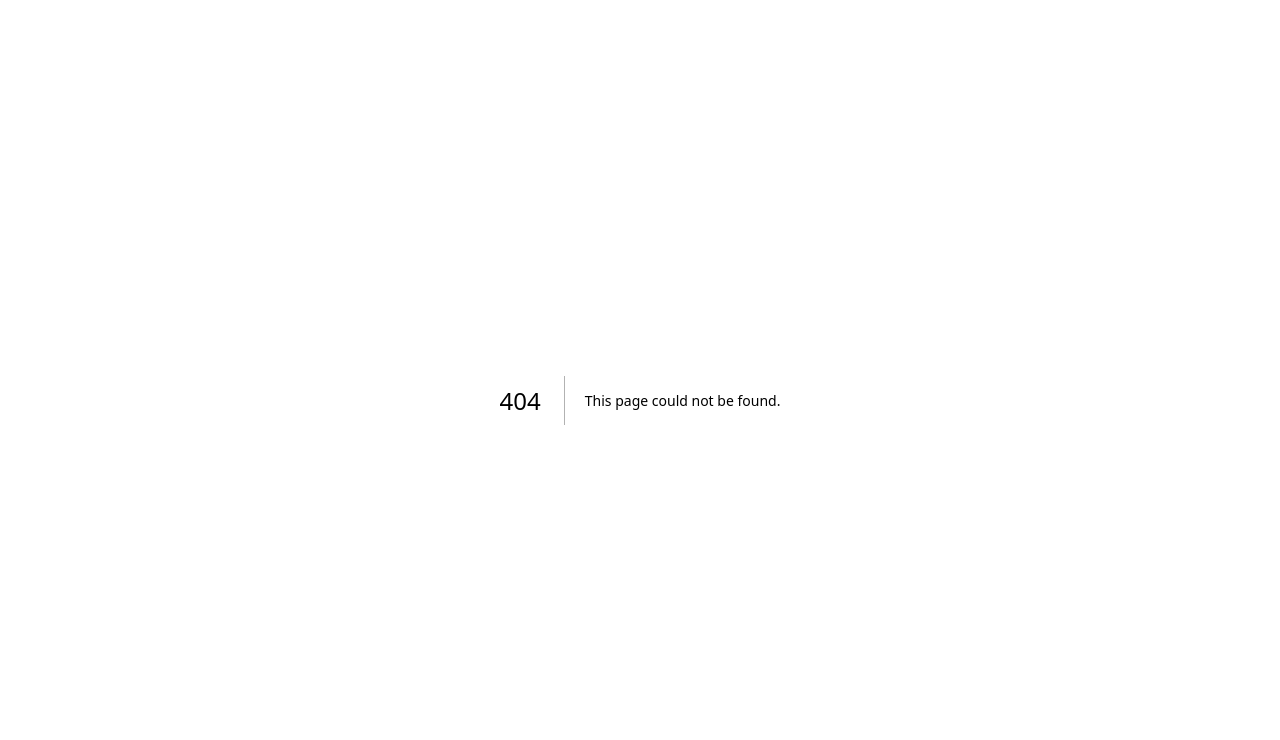
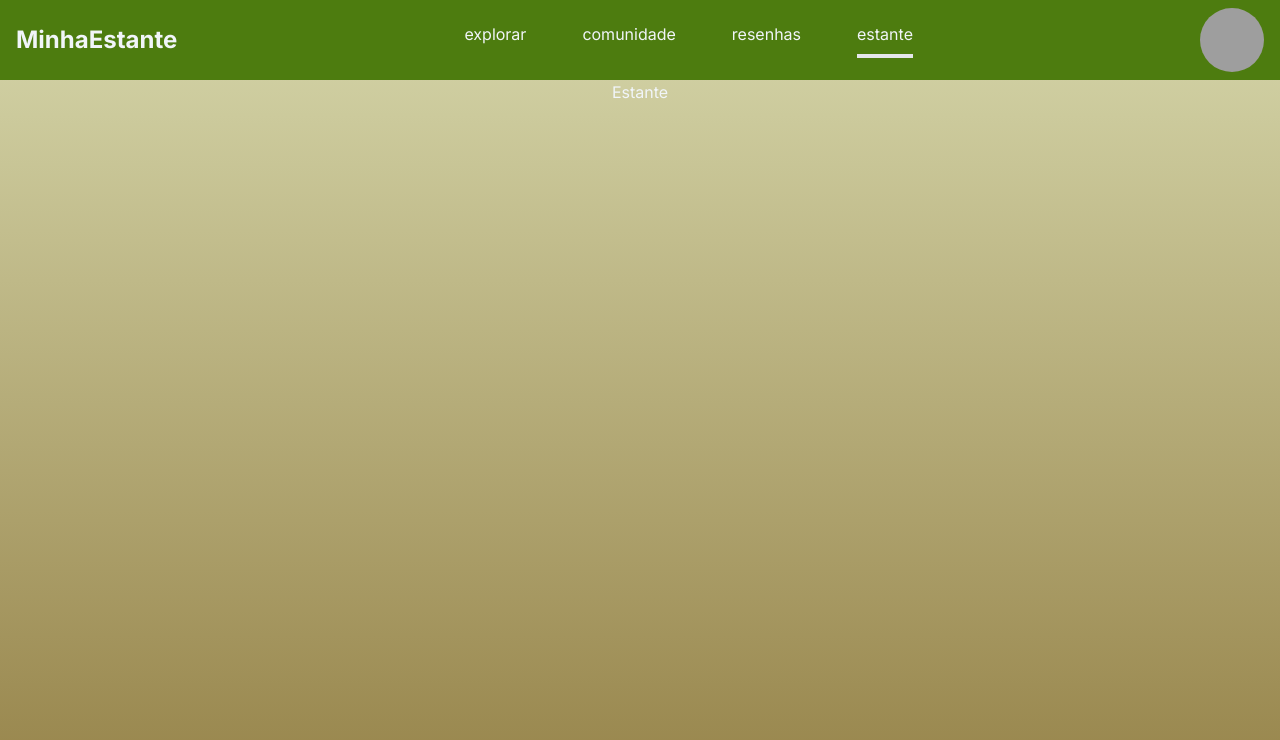
Before and after one commit to thiemimi/minhaestanteWEB, a Next.js app: page /estante in a window 1280 px wide. Before the commit this address had no page. Shown: the top 740 px of the page. Built offline with nearby package versions, Linux system fonts and the light colour scheme; grey boxes are pictures that could not be loaded.

Commit message:
MinhaEstanteWeb

```diff
--- /dev/null
+++ b/src/app/comunidade/page.tsx
@@ -0,0 +1,11 @@
+import NavBar from "@/components/NavBar";
+import Image from "next/image";
+
+export default function Comunidade() {
+  return (
+    <main className="flex min-h-screen flex-col items-center">
+      <NavBar  active="comunidade"/>
+      <h1>Comunidade</h1>
+    </main>
+  );
+}
--- /dev/null
+++ b/src/app/estante/page.tsx
@@ -0,0 +1,11 @@
+import NavBar from "@/components/NavBar";
+import Image from "next/image";
+
+export default function Estante() {
+  return (
+    <main className="flex min-h-screen flex-col items-center">
+      <NavBar active="estante"/>
+      <h1>Estante</h1>
+    </main>
+  );
+}
--- /dev/null
+++ b/src/app/explorar/page.tsx
@@ -0,0 +1,11 @@
+import Image from "next/image";
+import NavBar from "@/components/NavBar";
+
+export default function Explorar() {
+  return (
+    <main className="flex min-h-screen flex-col items-center">
+      <NavBar active="explorar"/>
+      <h1>Explorar</h1>
+    </main>
+  );
+}
--- a/src/app/globals.css
+++ b/src/app/globals.css
@@ -3,18 +3,11 @@
 @tailwind utilities;
 
 :root {
-  --foreground-rgb: 0, 0, 0;
-  --background-start-rgb: 214, 219, 220;
-  --background-end-rgb: 255, 255, 255;
+  --foreground-rgb: 241, 245, 249;
+  --background-start-rgb: 213, 214, 170;
+  --background-end-rgb: 150, 131, 73;
 }
 
-@media (prefers-color-scheme: dark) {
-  :root {
-    --foreground-rgb: 255, 255, 255;
-    --background-start-rgb: 0, 0, 0;
-    --background-end-rgb: 0, 0, 0;
-  }
-}
 
 body {
   color: rgb(var(--foreground-rgb));
--- /dev/null
+++ b/src/app/not-found.tsx
@@ -0,0 +1,14 @@
+import Link from "next/link"
+
+export default function NotFound(){
+    return(
+        <main className="flex mion-h-screen flex-col items-center">
+            <h1 className="text-xl font-bold">Erro</h1>
+            <p>Página não encontrada</p>
+            <Link href="/">
+                voltar para página inicial
+            </Link>
+
+        </main>
+    )
+}
--- a/src/app/page.tsx
+++ b/src/app/page.tsx
@@ -1,113 +1,46 @@
 import Image from "next/image";
+import NavBar from "@/components/NavBar";
+import { ChevronDown } from "lucide-react";
 
 export default function Home() {
+
+  const resenhas = [
+    {
+      id: 1,
+      nome: "Resenha",
+      baba: "seila"
+    },
+    {
+      id: 2,
+      nome: "Resenha",
+      baba: "sei la"
+    },
+    {
+      id: 3,
+      nome: "Resenha",
+      baba: "sei la"
+    }
+
+  ]
   return (
-    <main className="flex min-h-screen flex-col items-center justify-between p-24">
-      <div className="z-10 max-w-5xl w-full items-center justify-between font-mono text-sm lg:flex">
-        <p className="fixed left-0 top-0 flex w-full justify-center border-b border-gray-300 bg-gradient-to-b from-zinc-200 pb-6 pt-8 backdrop-blur-2xl dark:border-neutral-800 dark:bg-zinc-800/30 dark:from-inherit lg:static lg:w-auto  lg:rounded-xl lg:border lg:bg-gray-200 lg:p-4 lg:dark:bg-zinc-800/30">
-          Get started by editing&nbsp;
-          <code className="font-mono font-bold">src/app/page.tsx</code>
-        </p>
-        <div className="fixed bottom-0 left-0 flex h-48 w-full items-end justify-center bg-gradient-to-t from-white via-white dark:from-black dark:via-black lg:static lg:h-auto lg:w-auto lg:bg-none">
-          <a
-            className="pointer-events-none flex place-items-center gap-2 p-8 lg:pointer-events-auto lg:p-0"
-            href="https://vercel.com?utm_source=create-next-app&utm_medium=appdir-template&utm_campaign=create-next-app"
-            target="_blank"
-            rel="noopener noreferrer"
-          >
-            By{" "}
-            <Image
-              src="/vercel.svg"
-              alt="Vercel Logo"
-              className="dark:invert"
-              width={100}
-              height={24}
-              priority
-            />
-          </a>
+    <main className="flex min-h-screen flex-col items-center">
+      <NavBar active="resenhas"/>
+
+      <section className="bg-green-400 rounded min-w-[1000px] p-4 m-4">
+        <h2 className="text-2xl font-semibold">Minhas Resenhas</h2>
+        <div id="data">
+          {resenhas.map(resenha => {
+            return(
+              <div key={resenha.id} className="flex justify-between bg-green-800 rounded min-w-[150px] min-h-[100px] p-4 m-4" id="data-row">
+                <div className="flex gap-1">
+                  <span>{resenha.nome}</span>
+                  <ChevronDown/>
+                </div>
+              </div>
+            )
+          })}
         </div>
-      </div>
-
-      <div className="relative flex place-items-center before:absolute before:h-[300px] before:w-full sm:before:w-[480px] before:-translate-x-1/2 before:rounded-full before:bg-gradient-radial before:from-white before:to-transparent before:blur-2xl before:content-[''] after:absolute after:-z-20 after:h-[180px] after:w-full sm:after:w-[240px] after:translate-x-1/3 after:bg-gradient-conic after:from-sky-200 after:via-blue-200 after:blur-2xl after:content-[''] before:dark:bg-gradient-to-br before:dark:from-transparent before:dark:to-blue-700 before:dark:opacity-10 after:dark:from-sky-900 after:dark:via-[#0141ff] after:dark:opacity-40 before:lg:h-[360px] z-[-1]">
-        <Image
-          className="relative dark:drop-shadow-[0_0_0.3rem_#ffffff70] dark:invert"
-          src="/next.svg"
-          alt="Next.js Logo"
-          width={180}
-          height={37}
-          priority
-        />
-      </div>
-
-      <div className="mb-32 grid text-center lg:max-w-5xl lg:w-full lg:mb-0 lg:grid-cols-4 lg:text-left">
-        <a
-          href="https://nextjs.org/docs?utm_source=create-next-app&utm_medium=appdir-template&utm_campaign=create-next-app"
-          className="group rounded-lg border border-transparent px-5 py-4 transition-colors hover:border-gray-300 hover:bg-gray-100 hover:dark:border-neutral-700 hover:dark:bg-neutral-800/30"
-          target="_blank"
-          rel="noopener noreferrer"
-        >
-          <h2 className={`mb-3 text-2xl font-semibold`}>
-            Docs{" "}
-            <span className="inline-block transition-transform group-hover:translate-x-1 motion-reduce:transform-none">
-              -&gt;
-            </span>
-          </h2>
-          <p className={`m-0 max-w-[30ch] text-sm opacity-50`}>
-            Find in-depth information about Next.js features and API.
-          </p>
-        </a>
-
-        <a
-          href="https://nextjs.org/learn?utm_source=create-next-app&utm_medium=appdir-template-tw&utm_campaign=create-next-app"
-          className="group rounded-lg border border-transparent px-5 py-4 transition-colors hover:border-gray-300 hover:bg-gray-100 hover:dark:border-neutral-700 hover:dark:bg-neutral-800/30"
-          target="_blank"
-          rel="noopener noreferrer"
-        >
-          <h2 className={`mb-3 text-2xl font-semibold`}>
-            Learn{" "}
-            <span className="inline-block transition-transform group-hover:translate-x-1 motion-reduce:transform-none">
-              -&gt;
-            </span>
-          </h2>
-          <p className={`m-0 max-w-[30ch] text-sm opacity-50`}>
-            Learn about Next.js in an interactive course with&nbsp;quizzes!
-          </p>
-        </a>
-
-        <a
-          href="https://vercel.com/templates?framework=next.js&utm_source=create-next-app&utm_medium=appdir-template&utm_campaign=create-next-app"
-          className="group rounded-lg border border-transparent px-5 py-4 transition-colors hover:border-gray-300 hover:bg-gray-100 hover:dark:border-neutral-700 hover:dark:bg-neutral-800/30"
-          target="_blank"
-          rel="noopener noreferrer"
-        >
-          <h2 className={`mb-3 text-2xl font-semibold`}>
-            Templates{" "}
-            <span className="inline-block transition-transform group-hover:translate-x-1 motion-reduce:transform-none">
-              -&gt;
-            </span>
-          </h2>
-          <p className={`m-0 max-w-[30ch] text-sm opacity-50`}>
-            Explore starter templates for Next.js.
-          </p>
-        </a>
-
-        <a
-          href="https://vercel.com/new?utm_source=create-next-app&utm_medium=appdir-template&utm_campaign=create-next-app"
-          className="group rounded-lg border border-transparent px-5 py-4 transition-colors hover:border-gray-300 hover:bg-gray-100 hover:dark:border-neutral-700 hover:dark:bg-neutral-800/30"
-          target="_blank"
-          rel="noopener noreferrer"
-        >
-          <h2 className={`mb-3 text-2xl font-semibold`}>
-            Deploy{" "}
-            <span className="inline-block transition-transform group-hover:translate-x-1 motion-reduce:transform-none">
-              -&gt;
-            </span>
-          </h2>
-          <p className={`m-0 max-w-[30ch] text-sm opacity-50 text-balance`}>
-            Instantly deploy your Next.js site to a shareable URL with Vercel.
-          </p>
-        </a>
-      </div>
+      </section>
     </main>
   );
 }
--- /dev/null
+++ b/src/components/NavBar.tsx
@@ -0,0 +1,32 @@
+import Link from "next/link";
+
+interface NavBarProps{
+    active: "explorar" | "comunidade" | "resenhas" | "estante"
+}
+
+export default function NavBar(props: NavBarProps) {
+    const { active } = props
+    const classActive = "border-black-400 border-b-4 pb-2"
+    return (
+        <nav className="flex justify-between items-center px-4 py-2 bg-lime-700 w-full">
+            <h1 className="text-2xl font-bold">MinhaEstante</h1>
+            <ul className="flex gap-14">
+                <li className={ active == "explorar"? classActive:"" }>
+                    <Link href="/explorar">explorar</Link>
+                </li>
+                <li className={ active == "comunidade"? classActive:"" }>
+                    <Link href="/comunidade">comunidade</Link >
+                </li>
+                <li className={ active == "resenhas"? classActive:"" }>
+                    <Link href="/">resenhas</Link >
+                </li>
+                <li className={ active == "estante"? classActive:"" }>
+                    <Link  href="/estante">estante</Link >
+                </li>
+            </ul>
+            <div className="w-16 rounded-full overflow-hidden">
+                <img src="https://i.pravatar.cc/300" alt="Avatar do usuario" />
+            </div>
+        </nav>
+    )
+}
```
Also changed, not shown: package.json (+5 -4 lines), 1 other file (tests, documents, lock files or other folders).
